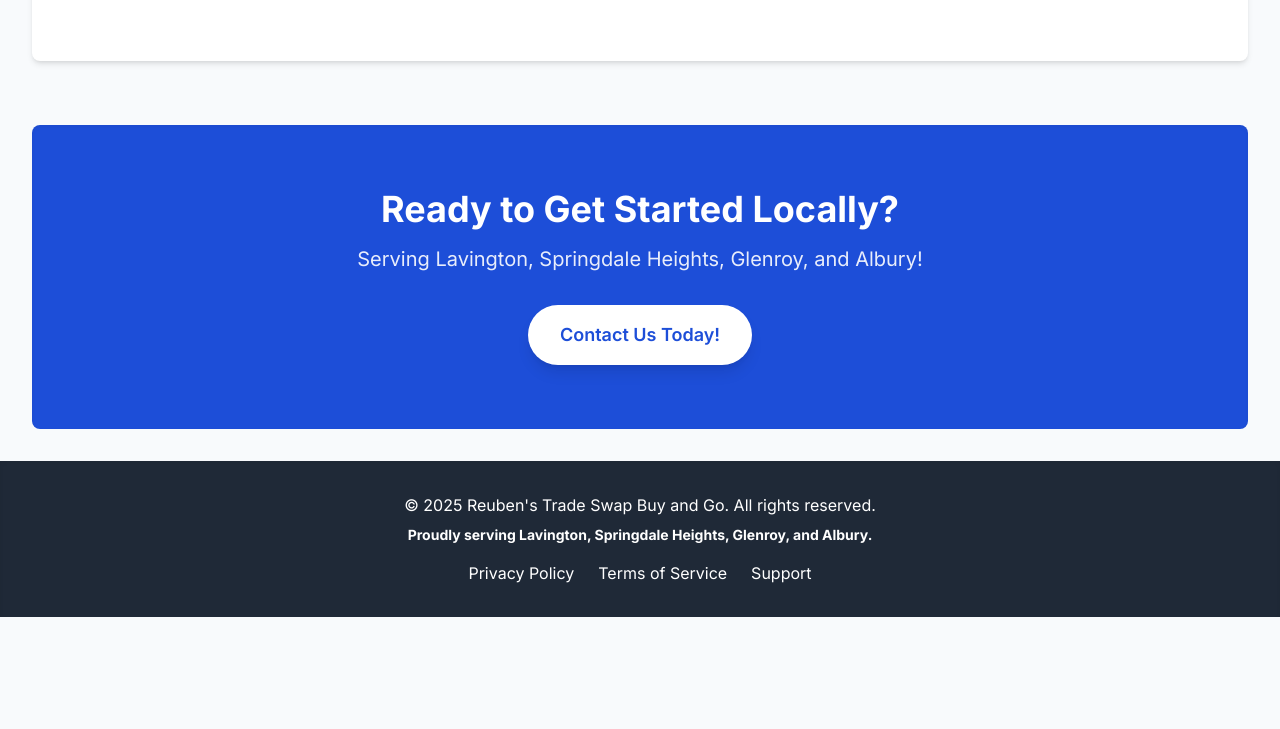
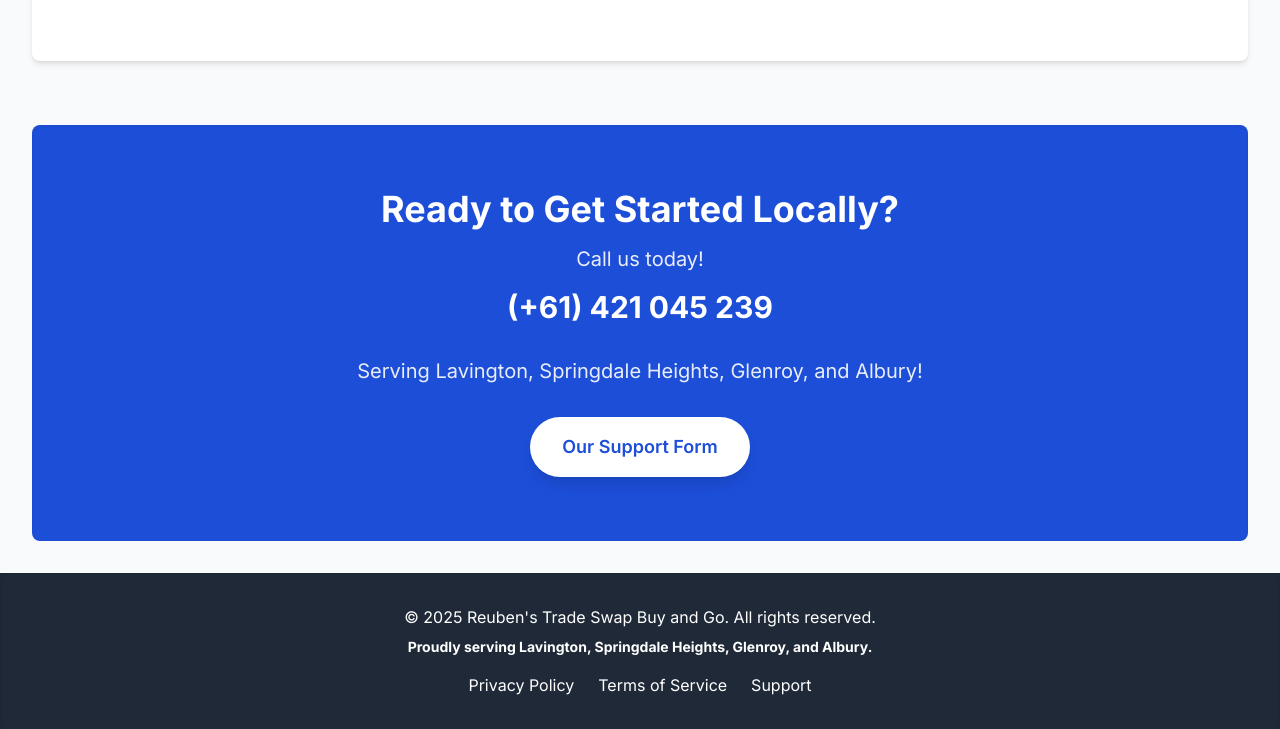
Before and after one commit to RTSBGOAlbury/RTSBGO, a plain HTML site: page index.html in a window 1280 px wide. Shown: the part 4609-5338 px from the top of the page. Before the commit the page ends 5226 px from the top, so only its background shows below. Drawn offline with nearby package versions, Linux system fonts and the light colour scheme.

Commit message:
Update index.html

```diff
--- a/index.html
+++ b/index.html
@@ -201,8 +201,10 @@
     <section class="bg-blue-700 text-white py-16 text-center shadow-inner m-8 rounded-lg">
         <div class="container mx-auto px-4">
             <h2 class="text-4xl font-bold mb-4">Ready to Get Started Locally?</h2>
+            <p class="text-xl mb-4 opacity-90">Call us today!</p>
+            <p class="text-3xl font-extrabold mb-8"><a href="tel:+61421045239" class="text-white hover:underline">(+61) 421 045 239</a></p>
             <p class="text-xl mb-8 opacity-90">Serving Lavington, Springdale Heights, Glenroy, and Albury!</p>
-            <a href="#contact" class="bg-white text-blue-700 hover:bg-blue-100 px-8 py-4 rounded-full font-semibold text-lg shadow-lg transform hover:scale-105 transition duration-300 inline-block">Contact Us Today!</a>
+            <a href="https://rtsbgo.pages.dev/" class="bg-white text-blue-700 hover:bg-blue-100 px-8 py-4 rounded-full font-semibold text-lg shadow-lg transform hover:scale-105 transition duration-300 inline-block">Our Support Form</a>
         </div>
     </section>
 
@@ -215,7 +217,7 @@
             <div class="flex justify-center space-x-6 mt-4">
                 <a href="#" class="hover:text-gray-300 transition duration-300">Privacy Policy</a>
                 <a href="#" class="hover:text-gray-300 transition duration-300">Terms of Service</a>
-                <a href="#" class="hover:text-gray-300 transition duration-300">Support</a>
+                <a href="https://rtsbgo.pages.dev/" class="hover:text-gray-300 transition duration-300">Support</a>
             </div>
         </div>
     </footer>
```
